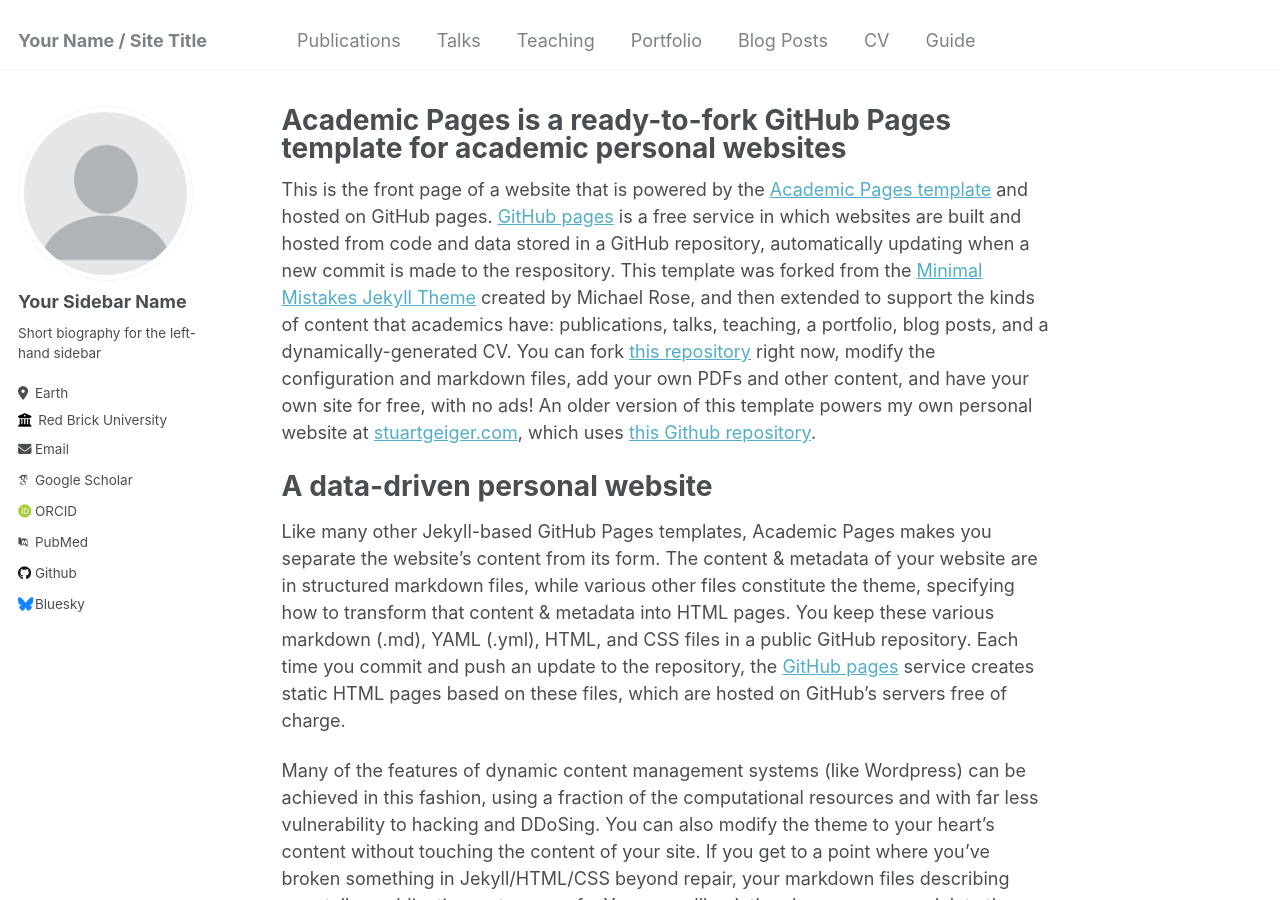
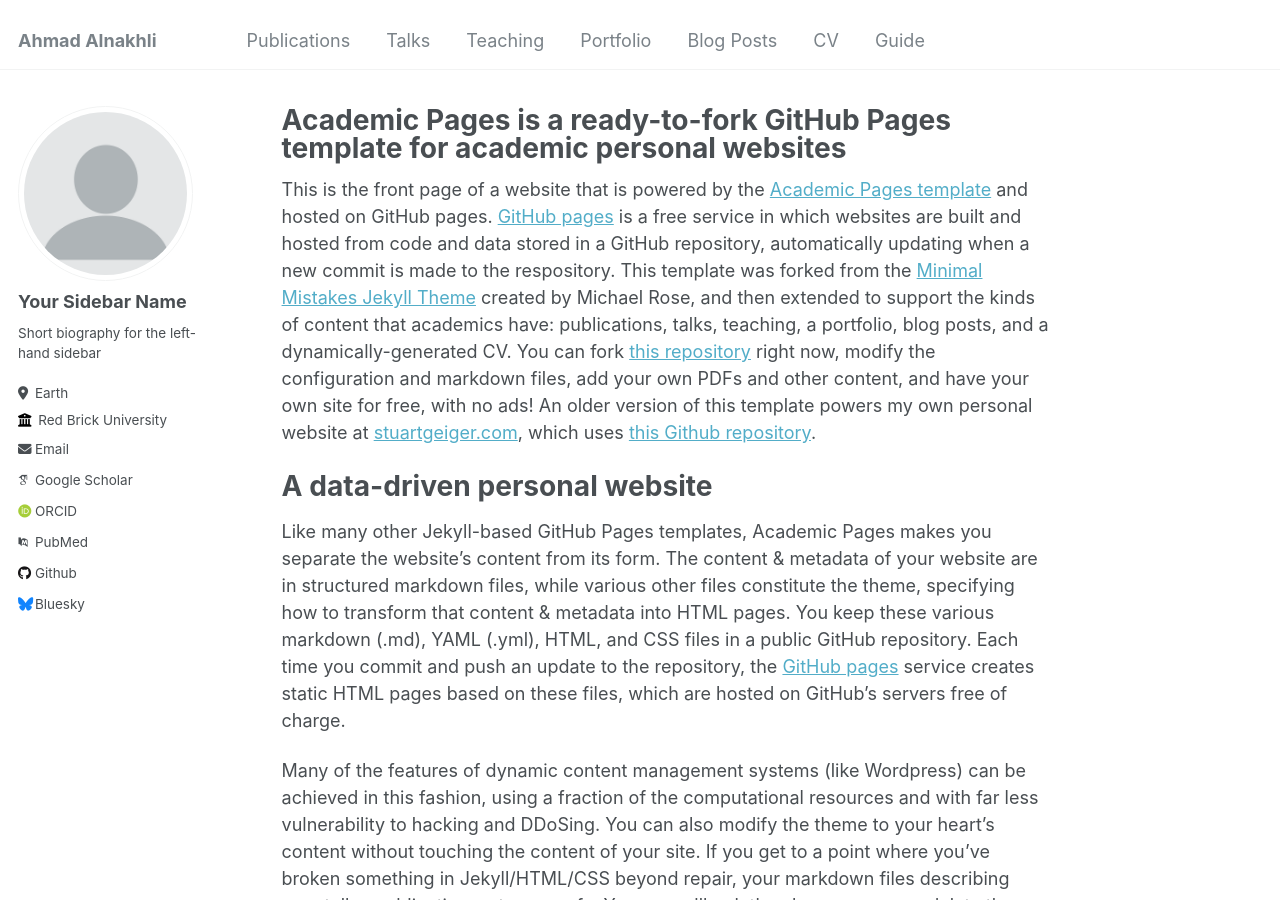
Before and after one commit to nakhliaah/github.io, a Jekyll site: the page built from _pages/about.md, in a window 1280 px wide and 900 px high. Built offline with Jekyll 4.4.1, drawn with Linux system fonts in a browser that asks for light colours; some web fonts are replaced.

Commit message:
Update _config.yml

```diff
--- a/_config.yml
+++ b/_config.yml
@@ -8,7 +8,7 @@
 
 # Basic Site Settings
 locale                   : "en-US"
-title                    : "Your Name / Site Title"
+title                    : "Ahmad Alnakhli"
 title_separator          : "-"
 name                     : &name "Your Name"
 description              : &description "personal description"
```
